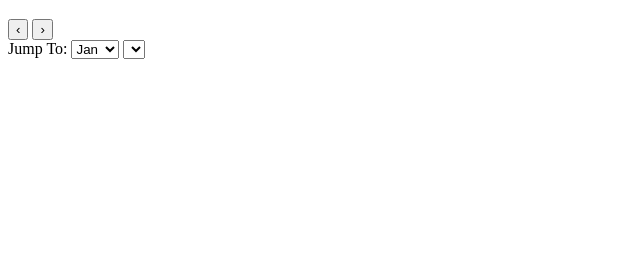
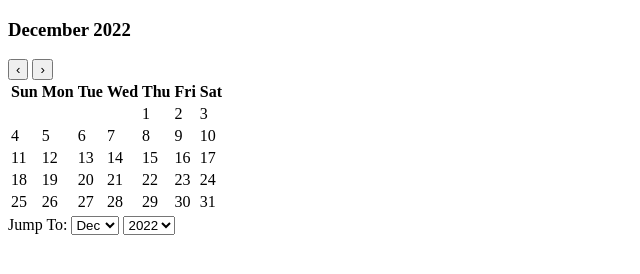
Before and after one commit to dave-lea7/PracticeJavaScript, a plain HTML site: page RandomPage/calendar.html in a window 1280 px wide. Shown: the whole page, without its empty margins (0-640 px from the left). Drawn offline with Linux system fonts and the light colour scheme.

Commit message:
add function

```diff
--- a/RandomPage/calendar.html
+++ b/RandomPage/calendar.html
@@ -12,7 +12,7 @@
 <body>
     <div class="wrapper"> <!-- 모든걸 씌운다. -->
         <div class="container-calendar"> <!-- 가격-->
-            <h3 class="monthAndYear"></h3><!--연, 월 출력란-->
+            <h3 id="monthAndYear"></h3><!--연, 월 출력란-->
             <!-- 버튼 영역 -->
             <div class="button-container-calendar">
                 <button id="previous" onclick="previous()">&#8249;</button>
@@ -20,10 +20,10 @@
             </div>
             <!-- 달력 영역 -->
             <table class="table-calendar" id="calendar" data-lang="en">
-                <thead class="thead-month">
+                <thead id="thead-month">
 
                 </thead>
-                <tbody class="calendar-body">
+                <tbody id="calendar-body">
 
                 </tbody>
             </table>
--- a/RandomPage/makecalendar.js
+++ b/RandomPage/makecalendar.js
@@ -1,40 +1,96 @@
-console.log(new Date());
-console.log(new Date(2022, 11, 09)); // 0~11임 Month가
-console.log(new Date('2022-12-09T03:24:00'));
+// console.log(new Date());
+// console.log(new Date(2022, 11, 09)); // 0~11임 Month가
+// console.log(new Date('2022-12-09T03:24:00'));
 
-let date = new Date();
-let utcDate = date.getTime() + (date.getTimezoneOffset() * 60 * 1000);
-let kstGap = 9 * 60 * 60 * 1000; //9시간 차이임
-let today = new Date(utcDate + kstGap);
+// let date = new Date();
+// let utcDate = date.getTime() + (date.getTimezoneOffset() * 60 * 1000);
+// let kstGap = 9 * 60 * 60 * 1000; //9시간 차이임
+// let today = new Date(utcDate + kstGap);
 
-const nowDate = new Date(today);
-console.log(nowDate);
-console.log(nowDate.getFullYear());
-const currentMonth = nowDate.getMonth();
-const currentYear = nowDate.getFullYear();// today에서 하면 122나옴
+// const nowDate = new Date(today);
+// console.log(nowDate);
+// console.log(nowDate.getFullYear());
+// const currentMonth = nowDate.getMonth();
+// const currentYear = nowDate.getFullYear();// today에서 하면 122나옴
 
-// 이전 달의 마지막 날
-const startDate = new Date(currentYear, currentMonth, 0);
-const prevDate = startDate.getDate();
-const prevDay = startDate.getDay();
-console.log(startDate);
-console.log(prevDate);
-console.log(prevDay);
-// 이번 달의 마지막 날
-const endDate = new Date(currentYear, currentMonth + 1, 0);
-const nextDate = endDate.getDate();
-const nextDay = endDate.getDay();
-console.log(endDate);
-console.log(nextDate);
-console.log(nextDay);
+// // 이전 달의 마지막 날
+// const startDate = new Date(currentYear, currentMonth, 0);
+// const prevDate = startDate.getDate();
+// const prevDay = startDate.getDay();
+// console.log(startDate);
+// console.log(prevDate);
+// console.log(prevDay);
+// // 이번 달의 마지막 날
+// const endDate = new Date(currentYear, currentMonth + 1, 0);
+// const nextDate = endDate.getDate();
+// const nextDay = endDate.getDay();
+// console.log(endDate);
+// console.log(nextDate);
+// console.log(nextDay);
+
+// 달력 년도 범위 (셀렉트옵션들)
+function generate_year_range(start, end) {
+    let years = "";
+    for (let year = start; year <= end; year++) {
+        years += "<option value=" + year + ">" + year + "</option>";
+    }
+    return years;
+}
+
+const today = new Date();
+let currentMonth = today.getMonth();
+let currentYear = today.getFullYear();
+let selectYear = document.getElementById("year");
+let selectMonth = document.getElementById("month");
+
+const createYear = generate_year_range(1970, 2050);
+
+//년도 셀렉트 옵션에 추가
+document.getElementById("year").innerHTML = createYear;
+
+
+let calendar = document.getElementById("calendar");
+let lang = calendar.getAttribute('data-lang');
+
+let month = "";
+let days = "";
+
+const monthDefault = ["January", "February", "March", "April", "May", "June", "July", "August", "September", "October", "November", "December"];
+const dayDefault = ["Sun", "Mon", "Tue", "Wed", "Thu", "Fri", "Sat"];
+
+if (lang == "kor") {
+    months = ["1월", "2월", "3월", "4월", "5월", "6월", "7월", "8월", "9월", "10월", "11월", "12월"];
+    days = ["일", "월", "화", "수", "목", "금", "토"];
+} else {
+    months = monthDefault;
+    days = dayDefault;
+}
+
+// https://velog.io/@parkseonup/JS-%EB%B3%80%EC%88%98%EB%AA%85%EC%97%90-%EC%82%AC%EC%9A%A9%EB%90%9C-%EB%8B%AC%EB%9F%AC-%EA%B8%B0%ED%98%B8%EC%9D%98-%EC%9D%98%EB%AF%B8
+
+
+let $dataHead = "<tr>";
+for (dhead in days) {
+    $dataHead += "<th data-days=" + days[dhead] + ">" + days[dhead] + "</th>";
+}
+$dataHead += "</tr>";
+
+document.getElementById("thead-month").innerHTML = $dataHead;
+
+let monthAndYear = document.getElementById("monthAndYear");
+showCalendar(currentMonth, currentYear);
 
 //이전
-function next(){
-
+function next() {
+    currentYear = (currentMonth === 11) ? currentYear + 1 : currentYear;
+    currentMonth = (currentMonth + 1) % 12; //12월이면 0으로 가야 1월임
+    showCalendar(currentMonth, currentYear);
 }
 //다음
-function previous(){
-
+function previous() {
+    currentYear = (currentMonth === 0) ? currentYear - 1 : currentYear;
+    currentMonth = (currentMonth === 0) ? 11 : currentMonth - 1;
+    showCalendar(currentMonth, currentYear);
 }
 
 //점프
@@ -45,11 +101,51 @@ function jump() {
 }
 
 //달력 쇼
-function showCalendar(month,year){
+function showCalendar(month, year) {
+    let firstDay = (new Date(year, month)).getDay();
+    let tbl = document.getElementById("calendar-body");
+    tbl.innerHTML = "";
+
+    monthAndYear.innerHTML = months[month] + " " + year;
+
+    selectYear.value = year;
+    selectMonth.value = month;
+    let date = 1;
+    for(let i = 0 ; i < 6 ; i++){
+        //줄구분 n 주차
+        let row = document.createElement("tr");
+        let cell = document.createElement("td");
+        for(let j = 0 ; j < 7 ; j++){
+            if(i===0 && j < firstDay){
+                cell = document.createElement("td");
+                const cellText = document.createTextNode("");
+                cell.appendChild(cellText);
+                row.appendChild(cell);
+            }else if(date > daysInMonth(month,year))
+            {
+                break;
+            }else{
+                cell = document.createElement("td");
+                cell.setAttribute("data-date", date);
+                cell.setAttribute("data-month", month + 1);
+                cell.setAttribute("data-year", year);
+                cell.setAttribute("data-month_name", months[month]);
+                cell.className = "date-picker";
+                cell.innerHTML = "<span>" + date + "</span>";
+
+                if ( date === today.getDate() && year === today.getFullYear() && month === today.getMonth() ) {
+                    cell.className = "date-picker selected";
+                }
+                row.appendChild(cell);
+                date++;
+            }
+        }
+        tbl.appendChild(row);
+    }
 
 }
 
-//날짜
-function daysInMonth(iMonth,iYear){
-
+// 월의 마지막 날짜 리턴
+function daysInMonth(iMonth, iYear) {
+    return 32 - new Date(iYear, iMonth, 32).getDate();
 }
```
